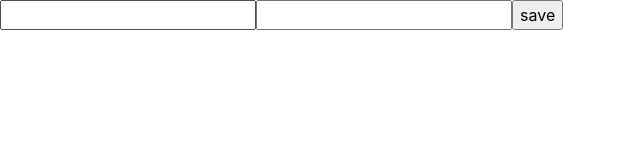
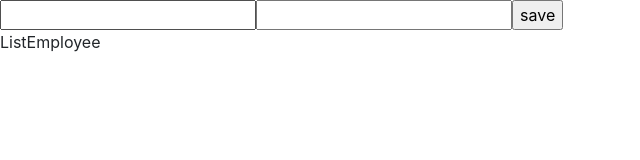
Before and after one commit to divyesh2123/weltec-9-myapp-jsz, a React (Create React App) app: page / in a window 1280 px wide. Shown: the top 160 px of the page, without its empty margins (0-640 px from the left). Built offline with nearby package versions, Linux system fonts and the light colour scheme.

Commit message:
changes for add edit employee and display

```diff
--- /dev/null
+++ b/src/AddEditEmployee.js
@@ -0,0 +1,27 @@
+import React, { useState } from 'react'
+
+export default function AddEditEmployee(props) {
+    const [data,setData] = useState({
+        firstName : "",
+        lastName : ""
+    })
+
+    const handleSubmit = (e)=> {
+        e.preventDefault();
+
+        let t = [...props.data];
+        t.push(data);
+
+        props.setData(t);
+    }
+  return (
+    <form onSubmit={handleSubmit}>
+
+        <input type='text' name='fistName' />
+        <input type='text'  name='lastName'/>
+
+        <input type='submit' value="save" />
+
+    </form>
+  )
+}
--- /dev/null
+++ b/src/DisplayData.js
@@ -0,0 +1,7 @@
+import React from 'react'
+
+export default function DisplayData({myindex,val}) {
+  return (
+    <tr><td>{myindex}</td><td>{val.body}</td></tr>
+  )
+}
--- a/src/Employee.js
+++ b/src/Employee.js
@@ -1,4 +1,5 @@
 import React, { useEffect, useState } from 'react'
+import DisplayData from './DisplayData'
 
 export default function Employee() {
 
@@ -17,9 +18,13 @@ export default function Employee() {
     <table>
 
         {
-            data.map((value)=> {
+            data.map((value,index)=> {
 
-                return(<tr><td>{value.body}</td></tr>)
+                return(<DisplayData
+                    val={value}
+                    myindex={index}
+
+                ></DisplayData>)
 
             })
         }
--- /dev/null
+++ b/src/ListEmployee.js
@@ -0,0 +1,9 @@
+import React from 'react'
+
+export default function ListEmployee(props) {
+
+    console.log(props);
+  return (
+    <div>ListEmployee</div>
+  )
+}
--- /dev/null
+++ b/src/ManageEmployee.js
@@ -0,0 +1,18 @@
+import React, { useState } from 'react'
+import AddEditEmployee from './AddEditEmployee'
+import ListEmployee from './ListEmployee'
+
+export default function ManageEmployee
+() {
+
+    const [data,setData] = useState([])
+  return (
+    <div>
+
+        <AddEditEmployee data={data} setData ={setData}/>
+
+        <ListEmployee data={data}/>
+
+    </div>
+  )
+}
--- a/src/index.js
+++ b/src/index.js
@@ -9,12 +9,13 @@ import Employee from './Employee';
 import { User } from './User';
 import Registraion from './Registraion';
 import Login from './Login';
+import ManageEmployee from './ManageEmployee';
 
 const root = ReactDOM.createRoot(
   document.getElementById('root'));
 root.render(
   <React.StrictMode>
-    <Login />
+    <ManageEmployee />
   </React.StrictMode>
 );
 
```
